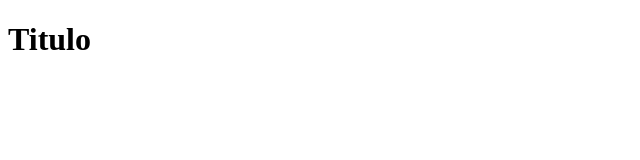
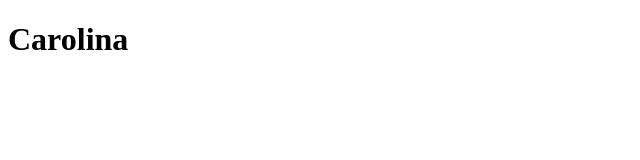
Before and after one commit to carolinalmeidas/git_kenzie_aula, a plain HTML site: page index.html in a window 1280 px wide. Shown: the whole page, without its empty margins (0-640 px from the left). Drawn offline with Linux system fonts and the light colour scheme.

Commit message:
alteração

```diff
--- a/index.html
+++ b/index.html
@@ -7,6 +7,6 @@
     <title>Projeto Git</title>
 </head>
 <body>
-    <h1>Titulo</h1>
+    <h1>Carolina </h1>
 </body>
 </html>
```
